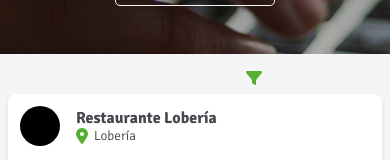
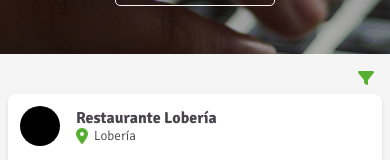
Before and after one commit to Luciana444/PortalEmpleoLoberiaPPS, an Angular app in the folder Frontend/portal-trabajo/: page / in a window 390 px wide. Shown: the part 432-592 px from the top of the page. Built offline with nearby package versions, Linux system fonts and the light colour scheme; no server answers; some icons are missing.

Commit message:
landing mobile friendly

```diff
--- a/Frontend/portal-trabajo/src/app/landing/landing.component.scss
+++ b/Frontend/portal-trabajo/src/app/landing/landing.component.scss
@@ -22,7 +22,6 @@ button{
     cursor: pointer;
 }
 
-
 i{
     color: $green;
 }
@@ -35,6 +34,7 @@ i{
     margin-left: auto;
     margin-right: auto;
     width: fit-content;
+    max-width: 100vh;
     padding: 0.5rem;
 }
 
@@ -47,6 +47,7 @@ i{
     border-radius: 8px;
     box-shadow: 0 2px 4px rgba(0, 0, 0, 0.1);
     width: 30rem;
+    max-width: 90vh;
     height: fit-content;
     padding: 1.5rem;
     transition: box-shadow 0.2s;
@@ -213,4 +214,9 @@ mat-paginator {
         margin-top: 0.5rem;
         align-items: start;
     }
+
+
+.filter {
+    padding-right: 1rem;
 }
+}
```
